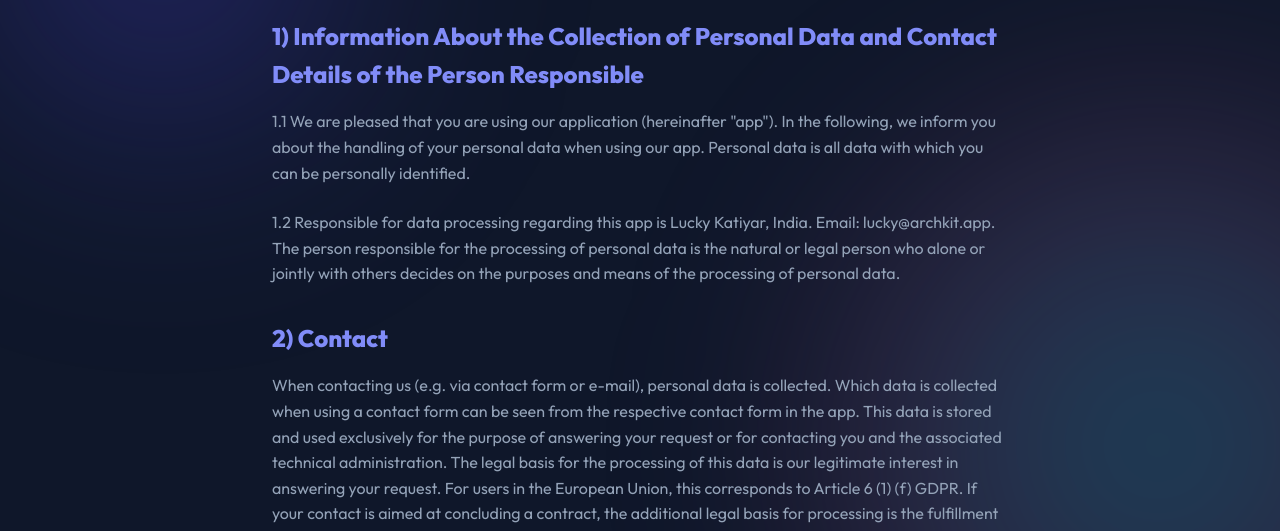
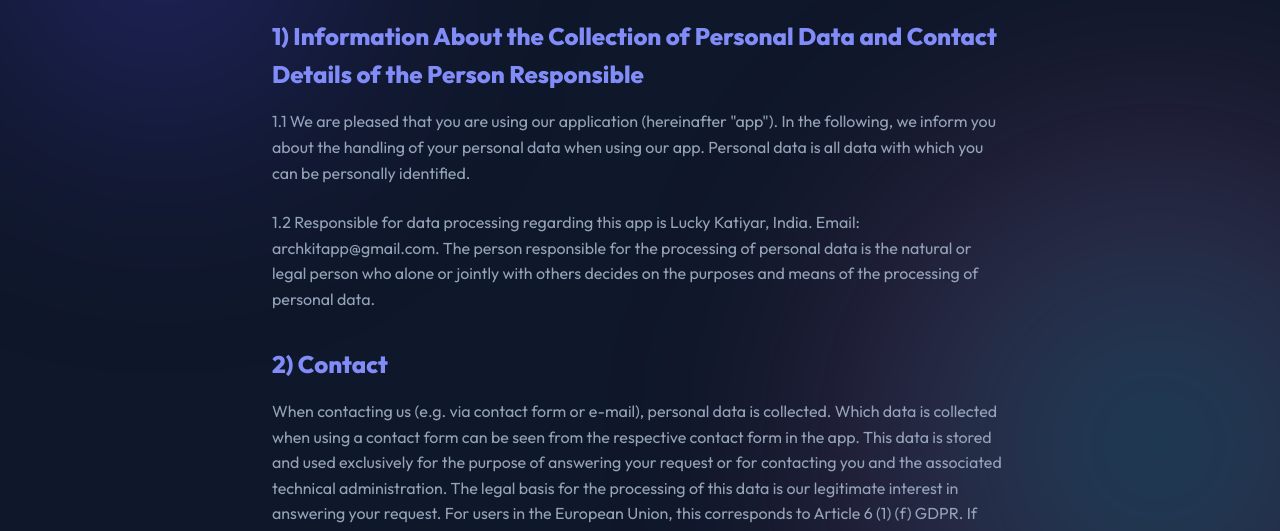
Before and after one commit to luckykatiyar/archkitapp, a plain HTML site: page privacy.html in a window 1280 px wide. Shown: the part 265-796 px from the top of the page. Drawn offline with Linux system fonts and the light colour scheme.

Commit message:
Add files via upload

```diff
--- a/privacy.html
+++ b/privacy.html
@@ -21,7 +21,7 @@
 
             <h2>1) Information About the Collection of Personal Data and Contact Details of the Person Responsible</h2>
             <p>1.1 We are pleased that you are using our application (hereinafter "app"). In the following, we inform you about the handling of your personal data when using our app. Personal data is all data with which you can be personally identified.</p>
-            <p>1.2 Responsible for data processing regarding this app is Lucky Katiyar, India. Email: lucky@archkit.app. The person responsible for the processing of personal data is the natural or legal person who alone or jointly with others decides on the purposes and means of the processing of personal data.</p>
+            <p>1.2 Responsible for data processing regarding this app is Lucky Katiyar, India. Email: archkitapp@gmail.com. The person responsible for the processing of personal data is the natural or legal person who alone or jointly with others decides on the purposes and means of the processing of personal data.</p>
 
             <h2>2) Contact</h2>
             <p>When contacting us (e.g. via contact form or e-mail), personal data is collected. Which data is collected when using a contact form can be seen from the respective contact form in the app. This data is stored and used exclusively for the purpose of answering your request or for contacting you and the associated technical administration. The legal basis for the processing of this data is our legitimate interest in answering your request. For users in the European Union, this corresponds to Article 6 (1) (f) GDPR. If your contact is aimed at concluding a contract, the additional legal basis for processing is the fulfillment of that contract. Your data will be deleted once your request has been processed. This is the case if it can be inferred from the circumstances that the facts in question have been finally clarified and provided that there are no legal storage obligations to the contrary.</p>
```
